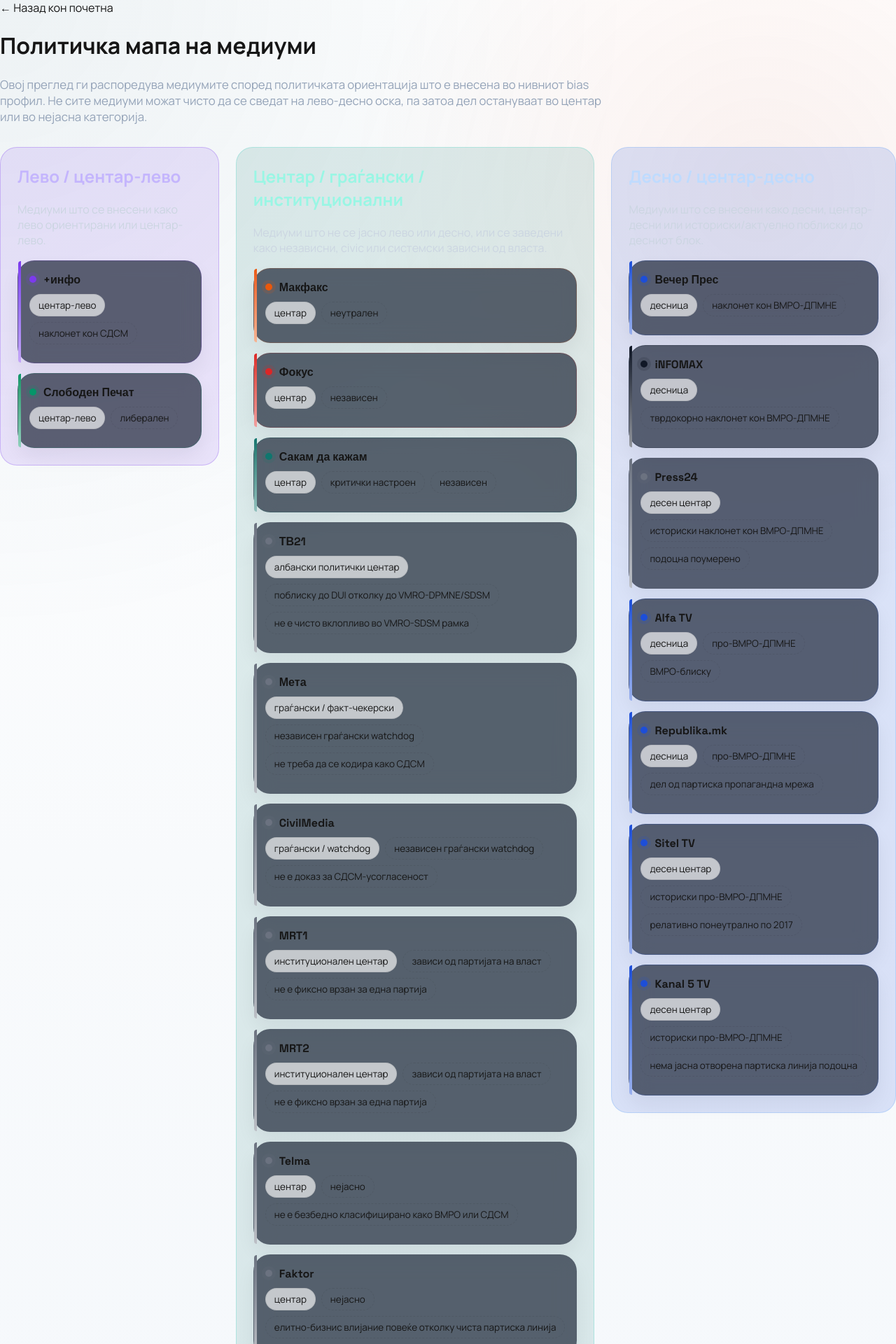
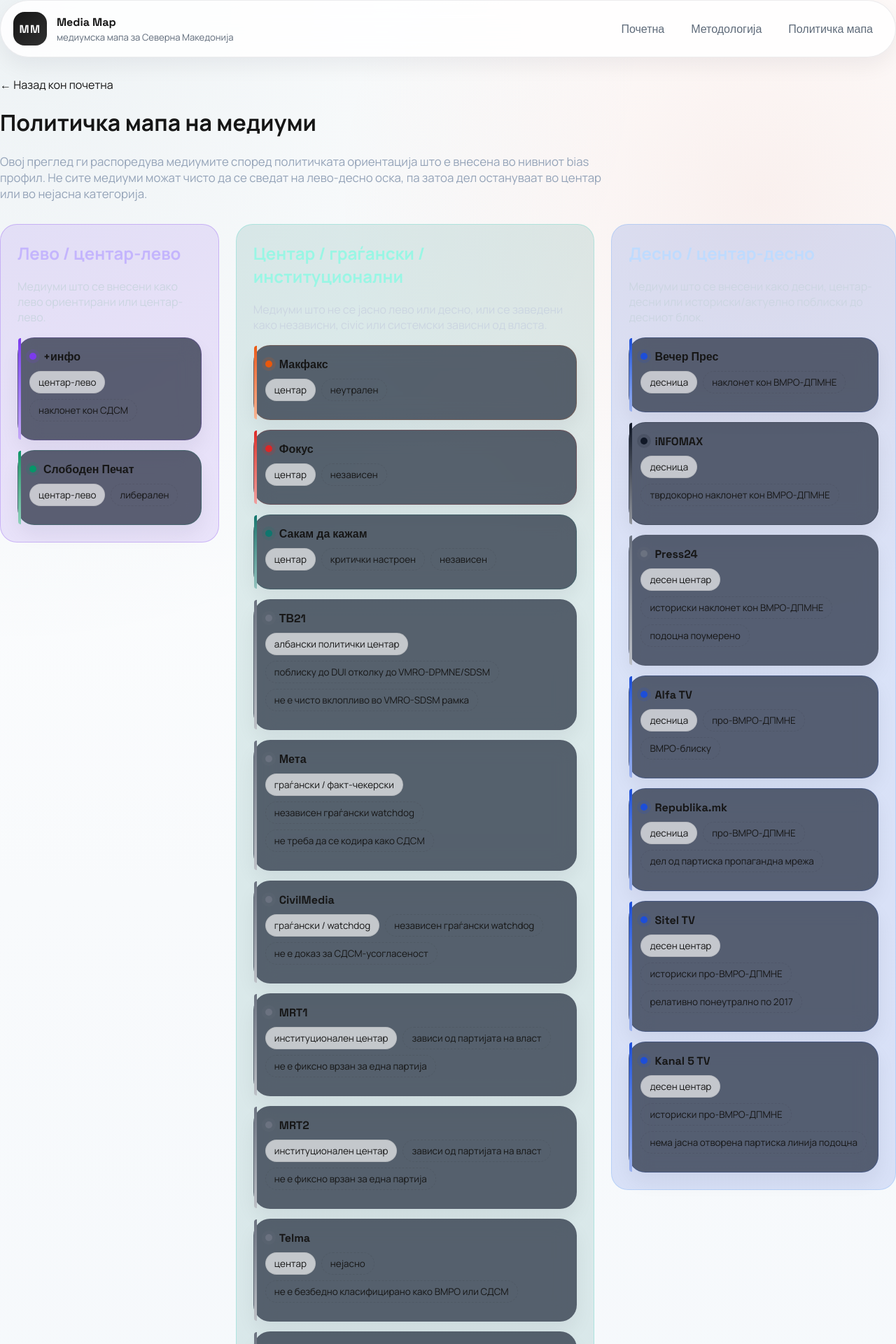
Before and after one commit to beribak/media-map, a Jekyll site: the page built from political-map.html, in a window 1280 px wide. Shown: the top 1920 px of the page at 70% size. Built offline with Jekyll 4.4.1, drawn with Linux system fonts in a browser that asks for light colours.

Commit message:
Add shared navigation for subpages

```diff
--- a/assets/css/site.css
+++ b/assets/css/site.css
@@ -54,7 +54,8 @@
   padding: 24px 0 56px;
 }
 
-.topbar {
+.topbar,
+.subpage-topbar {
   display: flex;
   align-items: center;
   justify-content: space-between;
@@ -874,6 +875,7 @@
   }
 
   .topbar,
+  .subpage-topbar,
   .hero__content,
   .hero-card,
   .feature-story__body,
@@ -884,7 +886,8 @@
     padding: 18px;
   }
 
-  .topbar {
+  .topbar,
+  .subpage-topbar {
     flex-direction: column;
     align-items: stretch;
     gap: 14px;
@@ -893,6 +896,7 @@
 
   .brand,
   .topbar__nav,
+  .subpage-topbar,
   .hero__content,
   .hero__rail,
   .hero-card,
--- a/political-map.html
+++ b/political-map.html
@@ -24,6 +24,20 @@
 
 <main class="simple-page political-map-page">
   <div class="simple-page__inner" style="max-width: 1400px;">
+    <header class="subpage-topbar">
+      <a class="brand" href="{{ '/' | relative_url }}">
+        <span class="brand__mark">MM</span>
+        <span class="brand__text">
+          <strong>Media Map</strong>
+          <span>медиумска мапа за Северна Македонија</span>
+        </span>
+      </a>
+      <nav class="topbar__nav" aria-label="Primary">
+        <a href="{{ '/' | relative_url }}">Почетна</a>
+        <a href="{{ '/methodology/' | relative_url }}">Методологија</a>
+        <a href="{{ '/political-map/' | relative_url }}">Политичка мапа</a>
+      </nav>
+    </header>
     <a class="back-link" href="{{ '/' | relative_url }}">← Назад кон почетна</a>
     <h1>Политичка мапа на медиуми</h1>
     <p style="font-size: 1.05rem; color: #94a3b8; max-width: 860px;">
```
Also changed, not shown: _layouts/page.html (+14 -0 lines).
